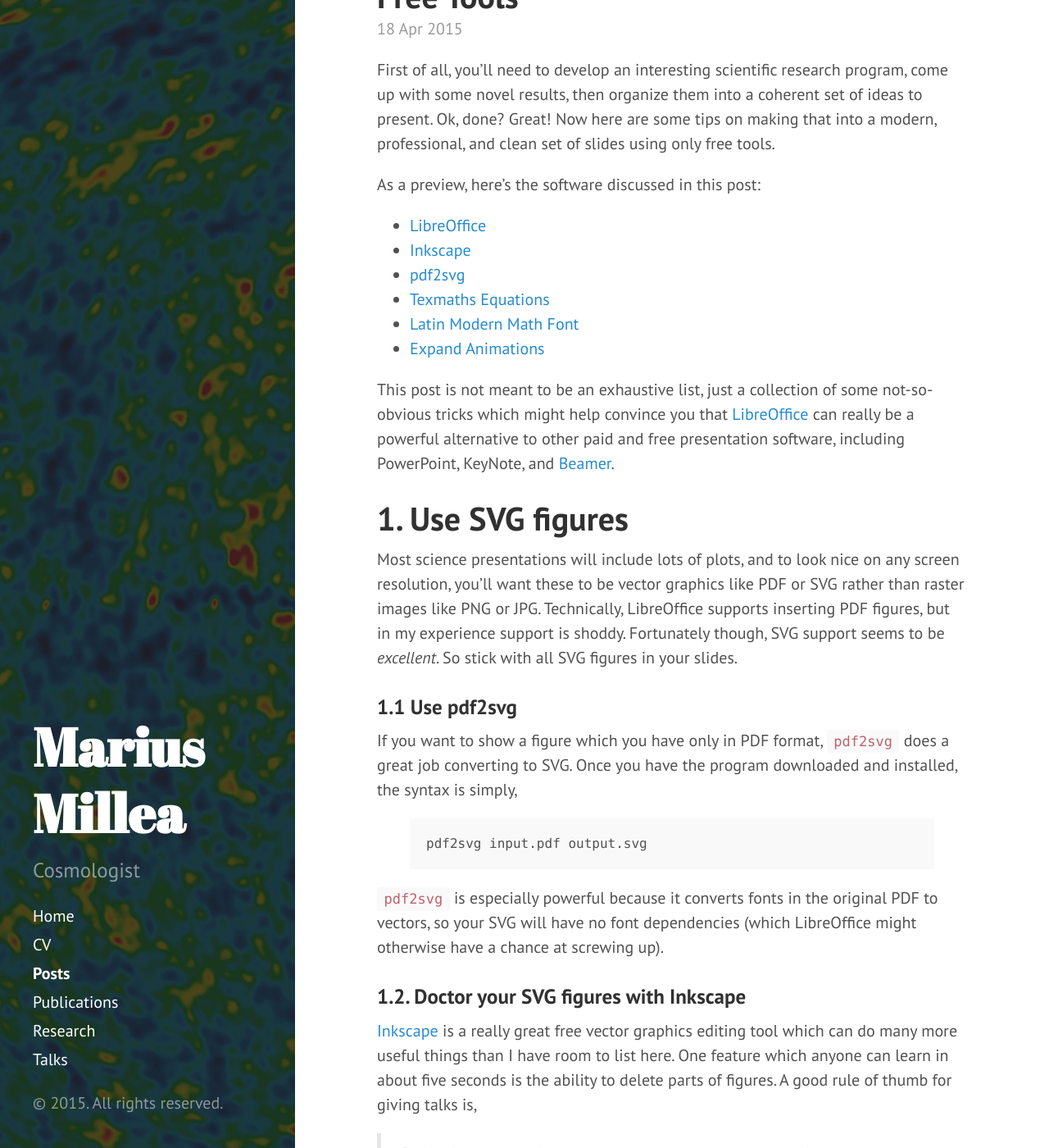
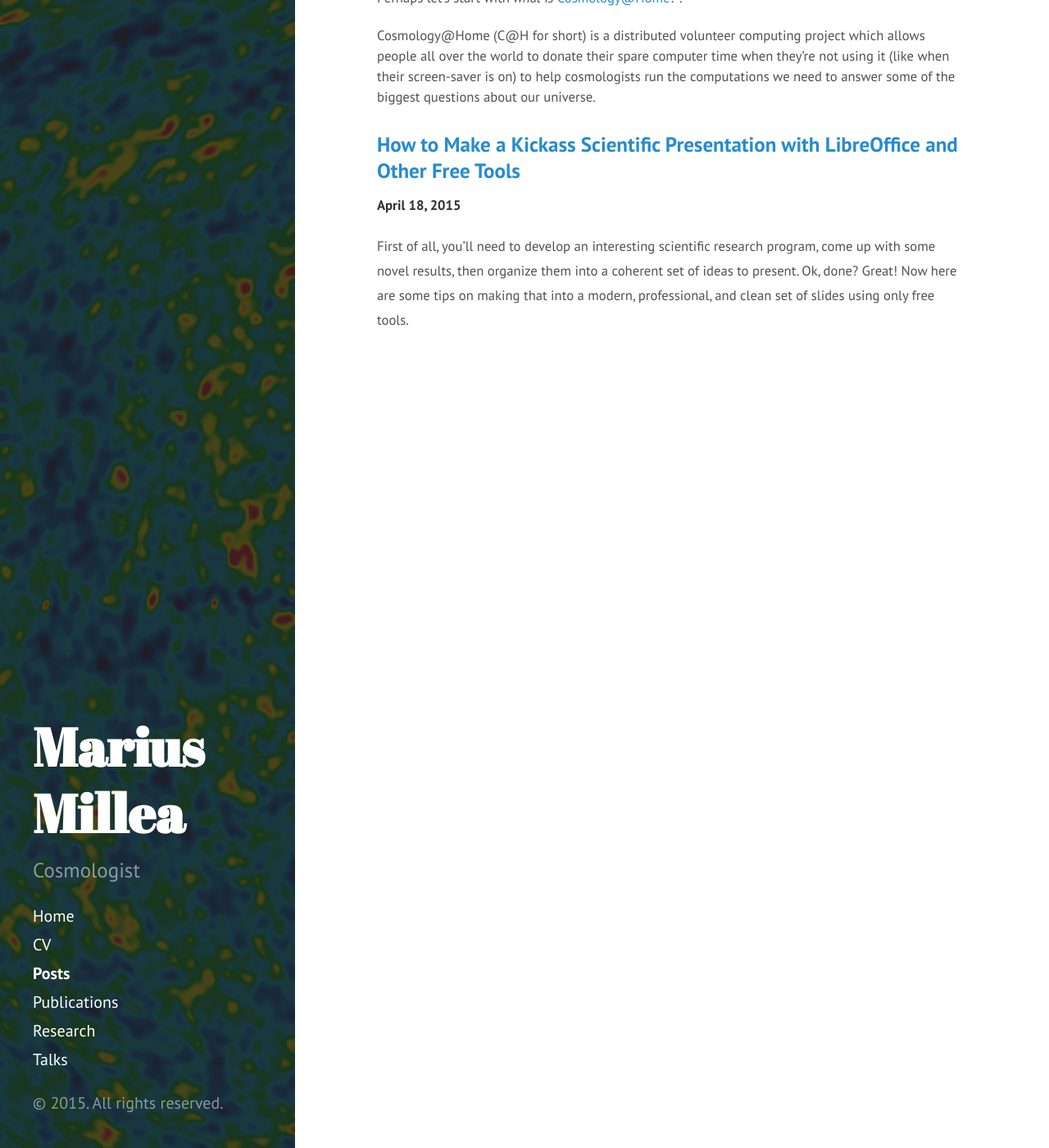
Before and after one commit to marius311/marius311.github.io, a Jekyll site: the page built from posts/index.html, in a window 1280 px wide and 1400 px high, scrolled down 270 px. Shown: the whole window at 82% size. Built offline with Jekyll 4.4.1, drawn with Linux system fonts in a browser that asks for light colours; the list of posts is cut into pages by our own code; comment, search, counter and statistics services are not loaded; some of the changed text lies outside the part shown.

Commit message:
c@h stats post

```diff
--- a/_config.yml
+++ b/_config.yml
@@ -33,3 +33,5 @@
   toc_levels:     1..6
   smart_quotes:   lsquo,rsquo,ldquo,rdquo
   enable_coderay: false
+
+excerpt_separator: <!--more-->
--- /dev/null
+++ b/_posts/2015-07-13-stats-about-cosmology-at-home.md
@@ -0,0 +1,67 @@
+---
+layout: post
+title: Stats about Cosmology@Home
+comments: true
+excerpt_separator: <!--more-->
+---
+
+Perhaps let's start with *what is* [Cosmology@Home](http://www.cosmologyathome.org)? .
+
+Cosmology@Home (C@H for short) is a distributed volunteer computing project which allows people all over the world to donate their spare computer time when they're not using it (like when their screen-saver is on) to help cosmologists run the computations we need to answer some of the biggest questions about our universe.
+
+<!--more-->
+
+Many of you reading this might already be volunteers, in which case hello and thank you! If you're not but would like to be, [here's how](http://www.cosmologyathome.org/info.php).
+
+I'm currently one of the main developers at C@H. In planning some upgrades, we needed to take a detailed look at some stats about our users. Then we thought, this is cool information that others might be interested in too! So here it is. There's also an IPython [notebook](http://nbviewer.ipython.org/github/marius311/marius311.github.io/blob/master/public/posts/ch/stats.ipynb) if you're curious how these plots were made or would like to do something similar for your own @Home project.
+
+C@H has been around since 2007 and over the years about 50,000 unique computers have run a computation for us. The number of active computers, that is any which have returned a result in the last month, currently sits at about 5700. Based on IP addresses, here's where they're located:
+
+<img src="/public/posts/ch/world.svg" alt="World" title="Obviously this blue part here is the land...">
+
+C@H is currently used to create "training sets" for the [PICO](https://sites.google.com/a/ucdavis.edu/pico) code. These training sets consist of samples from the parameter space of possible cosmological models (e.g. a universe with 30% matter and 70% dark energy, or one with 31% matter and 69% dark energy, etc... in reality there's as many as 10 properties we vary). Each sample is sent out to a different computer which computes what such a universe might look like, and is rewarded a number of "credits" for each computation. We use this data to train PICO and see which models best fit the available cosmological data (a more detailed description will be the subject of a future post).
+
+We wanted to make sure our planned upgrade will be compatible with most everyone's operating system, and based on this it will:
+
+![Operating Systems](/public/posts/ch/hosts.svg)
+
+We don't currently support Macs but in fact the upgrade will add support!
+
+The "number of credits" in the plot above represents how many credits were received by computers running that operating system (arbitrarily scaled to appear on the same axes). The interpretation is that, e.g. hosts running Windows Server 2008 R2 are very efficient, while Windows 8.1 computers are less so. A large factor in performance is the number of CPUs a given computer has. Here's what our distribution across all computers looks like:
+
+![Cpus](/public/posts/ch/cpus.svg)
+
+Lots of users running multi-core systems is great as our upgrade will allow more efficient use of these systems. (Also, if you look closely, no, Intel hasn't come out with new 3-core and 7-core processors, its that users can limit how many cores they provide to C@H).
+
+We are also looking at upgrades targeting 64 bit computers, which are a large and growing majority of the total computation power (based on credits received):
+
+![32vs64](/public/posts/ch/32vs64.svg)
+
+
+Running jobs means downloading input files and uploading results, and for current purposes, C@H Internet connections are largely sufficient:
+
+![Transfer](/public/posts/ch/transfer.svg)
+
+Finally, an important statistic is turnaround time. That is, how long between when a computer gets sent a job until the result is returned. Here's the distribution of average turnaround times,
+
+![Turnaround](/public/posts/ch/turnaround.svg)
+
+About half of computers return a result within the first three days. Wait times to submit similarly large jobs on some computing clusters are comparable to this so this is pretty good for a volunteer project!
+
+There are many more statistics one could look at, for us this was all we needed to know C@H computers look ready for our planned upgrades. Hopefully you found some of this interesting too! Feel free to leave suggestions or comments below.
+
+{% if page.comments %}
+<div id="disqus_thread"></div>
+<script type="text/javascript">
+    /* * * CONFIGURATION VARIABLES * * */
+    var disqus_shortname = 'cosmicmar';
+
+    /* * * DON'T EDIT BELOW THIS LINE * * */
+    (function() {
+        var dsq = document.createElement('script'); dsq.type = 'text/javascript'; dsq.async = true;
+        dsq.src = '//' + disqus_shortname + '.disqus.com/embed.js';
+        (document.getElementsByTagName('head')[0] || document.getElementsByTagName('body')[0]).appendChild(dsq);
+    })();
+</script>
+<noscript>Please enable JavaScript to view the <a href="https://disqus.com/?ref_noscript" rel="nofollow">comments powered by Disqus.</a></noscript>
+{% endif %}
--- a/posts/index.html
+++ b/posts/index.html
@@ -3,35 +3,13 @@
 title: Posts
 ---
 
-<div class="posts">
-  {% for post in paginator.posts %}
-  <div class="post">
-    <h1 class="post-title">
-      <a href="{{ post.url }}">
-        {{ post.title }}
-      </a>
-    </h1>
-
-    <span class="post-date">{{ post.date | date_to_string }}</span>
-
-    {{ post.content }}
-  </div>
-  {% endfor %}
-</div>
-
-<div class="pagination">
-  {% if paginator.next_page %}
-    <a class="pagination-item older" href="{{ site.baseurl }}page{{paginator.next_page}}">Older</a>
-  {% else %}
-    <span class="pagination-item older">Older</span>
-  {% endif %}
-  {% if paginator.previous_page %}
-    {% if paginator.page == 2 %}
-      <a class="pagination-item newer" href="{{ site.baseurl }}">Newer</a>
+{% for post in site.posts %}
+    <h3><a href="{{ post.url }}">{{ post.title }}</a></h3>
+    <p><small><strong>{{ post.date | date: "%B %e, %Y" }}</strong>
+    {% if post.content contains '<!--more-->' %}
+      {{ post.content | split:'<!--more-->' | first }}
     {% else %}
-      <a class="pagination-item newer" href="{{ site.baseurl }}page{{paginator.previous_page}}">Newer</a>
+      {{ post.excerpt }}
     {% endif %}
-  {% else %}
-    <span class="pagination-item newer">Newer</span>
-  {% endif %}
-</div>
+    </small></p>
+{% endfor %}
```
Also changed, not shown: _posts/2015-04-18-kickass-presentations.md (+3 -0 lines), public/posts/ch/32vs64.svg (added), public/posts/ch/cpus.svg (added), public/posts/ch/hosts.svg (added), public/posts/ch/transfer.svg (added), public/posts/ch/turnaround.svg (added), public/posts/ch/world.svg (added).
